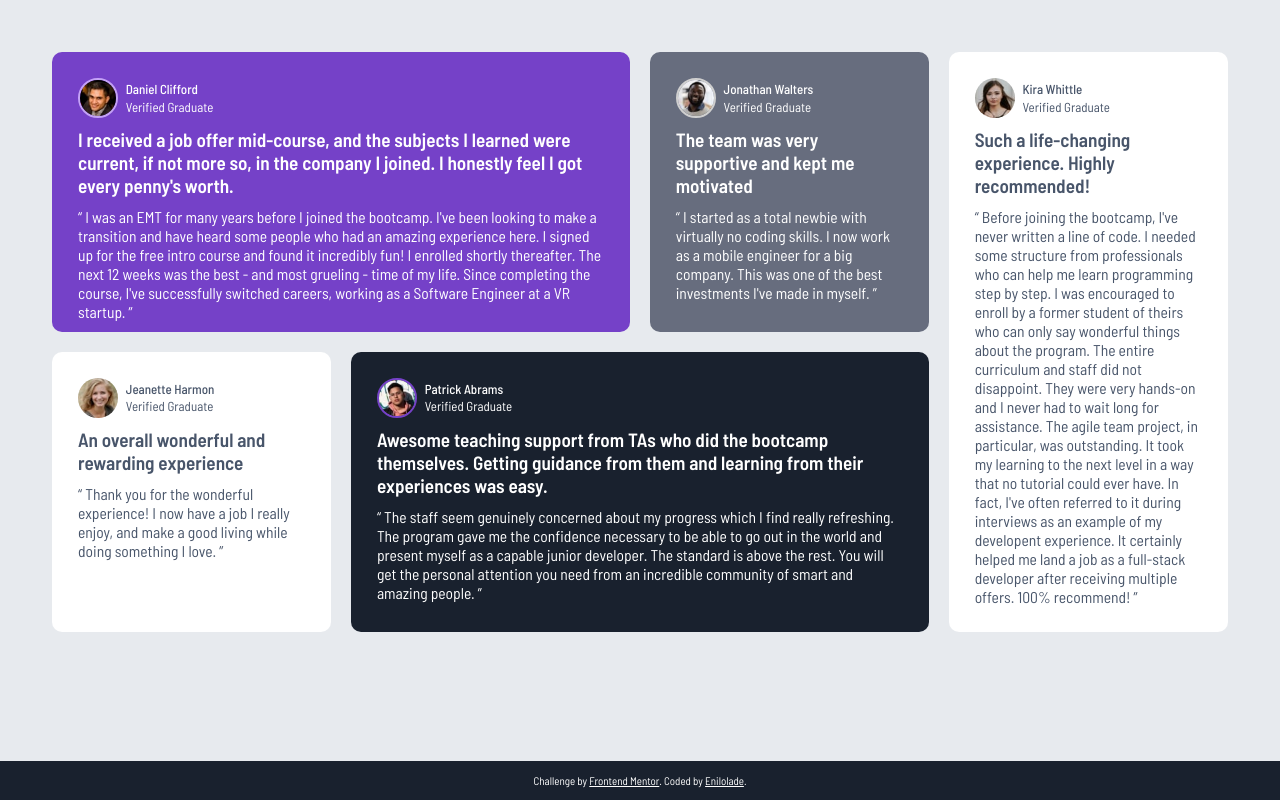
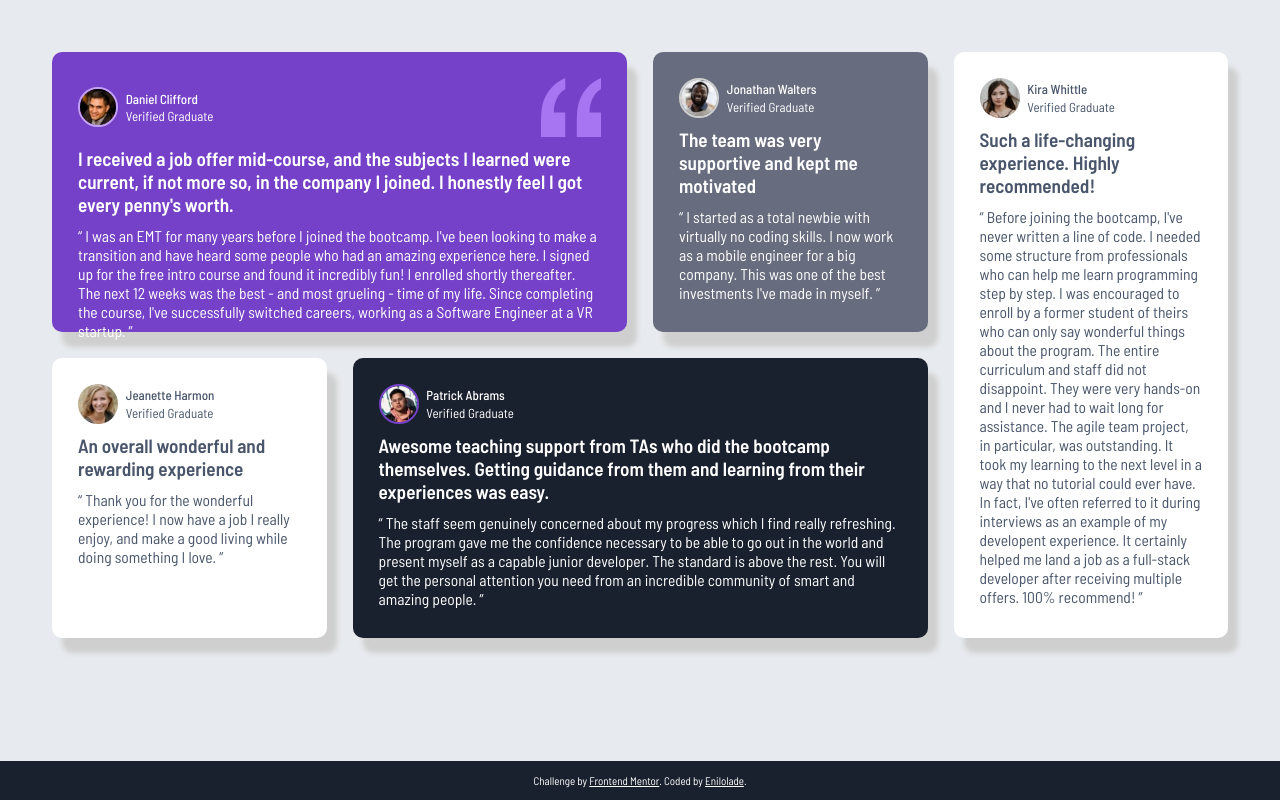
Before and after one commit to Enilolade/testimonial-grid, a plain HTML site: page index.html in a window 1280 px wide. Drawn offline with Linux system fonts and the light colour scheme.

Commit message:
update index.html and style.css

```diff
--- a/index.html
+++ b/index.html
@@ -38,6 +38,11 @@
                 <span> Daniel Clifford </span>
                 Verified Graduate
               </figcaption>
+              <img
+                src="./images/bg-pattern-quotation.svg"
+                alt="quotation mark"
+                class="quotation-mark"
+              />
             </div>
             <blockquote>
               <p class="excerpt">
--- a/style.css
+++ b/style.css
@@ -86,6 +86,12 @@ img {
   width: 40px;
 }
 
+img.quotation-mark {
+  border-radius: 0%;
+  width: 60px;
+  margin-left: auto;
+}
+
 .daniel-image {
   border: 2px solid var(--purple-300);
 }
@@ -144,9 +150,14 @@ footer {
 
   .testimonial-container {
     display: grid;
+    gap: 2rem;
     grid-template-columns: repeat(4, 1fr);
     grid-template-rows: repeat(2, 280px);
     width: 100%;
+  }
+
+  .testimonial-card {
+    box-shadow: 10px 15px 5px var(--grey-200);
   }
 
   .daniel-card {
```
